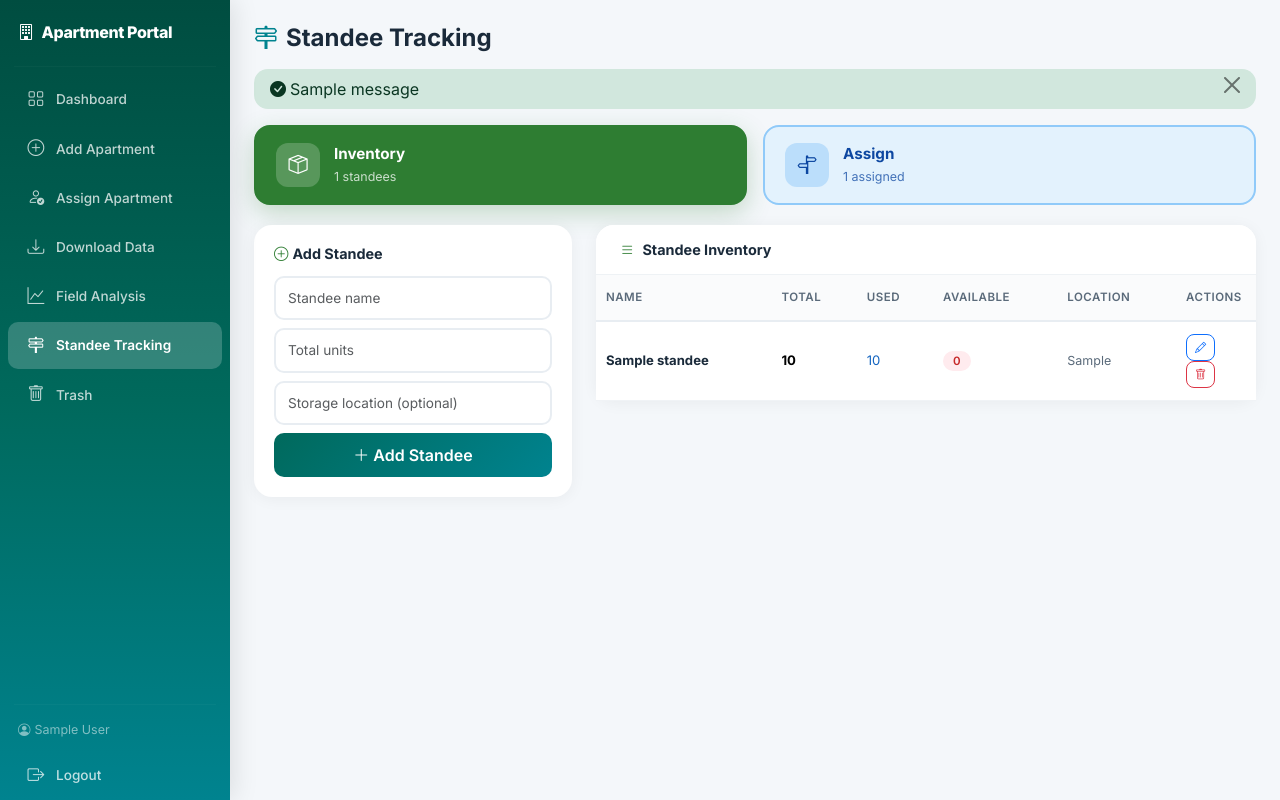
After one commit to iztri/partment-portal, a Flask app: page /marketing/standees in a window 1280 px wide. The commit adds this page. Run offline with Flask 3, Linux system fonts and the light colour scheme; the visitor is signed in with stand-in values (Sample User, id 1); tables that the repository leaves empty hold one stand-in row (values such as "Sample post"); one stand-in notice (Sample message) is shown.

Commit message:
Standee tracking: inventory mgmt, assign to apartments, usage tracking

```diff
--- a/app.py
+++ b/app.py
@@ -157,9 +157,82 @@ def field_analysis():
         USERS=USERS,
         active="field_analysis",
     )
-    db.assign_apartments(apartment_ids, assigned_to, assigned_date, notes_for_field)
-    flash(f"Reassigned {len(apartment_ids)} apartment(s) to {assigned_to} ✓", "success")
-    return redirect(url_for("marketing_assign"))
+
+
+@app.route("/marketing/standees")
+@login_required
+@role_required("marketing")
+def marketing_standees():
+    standees = db.get_standees()
+    assignments = db.get_assignments()
+    apartments = db.get_all_apartments()
+    usage = {s["id"]: db.get_standee_usage(s["id"]) for s in standees}
+    return render_template(
+        "marketing_standees.html",
+        standees=standees,
+        assignments=assignments,
+        apartments=apartments,
+        usage=usage,
+        active="standees",
+    )
+
+
+@app.route("/marketing/standees/add", methods=["POST"])
+@login_required
+@role_required("marketing")
+def add_standee():
+    name = request.form.get("name", "").strip()
+    total = request.form.get("total_units", "0").strip()
+    loc = request.form.get("storage_location", "").strip()
+    if not name:
+        flash("Standee name is required", "danger")
+        return redirect(url_for("marketing_standees"))
+    result = db.add_standee(name, total, loc)
+    if result is None:
+        flash(f"Standee '{name}' already exists", "danger")
+    else:
+        flash(f"Standee '{name}' added ✓", "success")
+    return redirect(url_for("marketing_standees"))
+
+
+@app.route("/marketing/standees/edit/<int:standee_id>", methods=["POST"])
+@login_required
+@role_required("marketing")
+def edit_standee(standee_id):
+    name = request.form.get("name", "").strip()
+    total = request.form.get("total_units", "0").strip()
+    loc = request.form.get("storage_location", "").strip()
+    if name:
+        db.update_standee(standee_id, name=name, total_units=total, storage_location=loc)
+        flash("Standee updated ✓", "success")
+    return redirect(url_for("marketing_standees"))
+
+
+@app.route("/marketing/standees/delete/<int:standee_id>", methods=["POST"])
+@login_required
+@role_required("marketing")
+def delete_standee(standee_id):
+    db.delete_standee(standee_id)
+    flash("Standee deleted", "success")
+    return redirect(url_for("marketing_standees"))
+
+
+@app.route("/marketing/standees/assign", methods=["POST"])
+@login_required
+@role_required("marketing")
+def assign_standee():
+    standee_id = request.form.get("standee_id", "").strip()
+    apartment_id = request.form.get("apartment_id", "").strip()
+    start_date = request.form.get("start_date", "").strip()
+    end_date = request.form.get("end_date", "").strip()
+    quantity = request.form.get("quantity", "0").strip()
+    notes = request.form.get("notes", "").strip()
+    if not all([standee_id, apartment_id, start_date, end_date, quantity]):
+        flash("All fields except notes are required", "danger")
+        return redirect(url_for("marketing_standees"))
+    db.assign_standee(standee_id, apartment_id, start_date, end_date, quantity, notes)
+    flash("Standee assigned ✓", "success")
+    return redirect(url_for("marketing_standees"))
 
 
 @app.route("/marketing/download-page")
--- a/templates/marketing_sidebar.html
+++ b/templates/marketing_sidebar.html
@@ -17,6 +17,9 @@
   </a>
   <a href="/marketing/field-analysis" class="sidebar-link {{ 'active' if active == 'field_analysis' }}">
     <i class="bi bi-graph-up"></i><span>Field Analysis</span>
+  </a>
+  <a href="/marketing/standees" class="sidebar-link {{ 'active' if active == 'standees' }}">
+    <i class="bi bi-signpost-2"></i><span>Standee Tracking</span>
   </a>
   {% if session.user == 'gowtham' %}
   <a href="/marketing/trash" class="sidebar-link {{ 'active' if active == 'trash' }}">
--- /dev/null
+++ b/templates/marketing_standees.html
@@ -0,0 +1,229 @@
+<!DOCTYPE html>
+<html lang="en"><head>
+<meta charset="UTF-8">
+<meta name="viewport" content="width=device-width, initial-scale=1.0">
+<title>Standees — Apartment Portal</title>
+<link href="https://fonts.googleapis.com/css2?family=Inter:wght@300;400;500;600;700;800&display=swap" rel="stylesheet">
+<link href="https://cdn.jsdelivr.net/npm/bootstrap@5.3.2/dist/css/bootstrap.min.css" rel="stylesheet">
+<link href="https://cdn.jsdelivr.net/npm/bootstrap-icons@1.11.3/font/bootstrap-icons.css" rel="stylesheet">
+<style>
+*{font-family:'Inter',-apple-system,sans-serif;}
+body{background:#f4f7fa;margin-left:230px;padding:24px;}
+@media(max-width:768px){body{margin-left:56px;padding:12px;}}
+.card{border-radius:18px;border:none;box-shadow:0 2px 16px rgba(0,0,0,.05);}
+.table th{font-weight:600;color:#5a6a7a;font-size:.72rem;text-transform:uppercase;letter-spacing:.5px;border-bottom:2px solid #e8edf2;padding:14px 10px;background:#fafbfc;}
+.table td{font-size:.82rem;vertical-align:middle;padding:12px 10px;border-bottom:1px solid #f0f3f6;}
+.tab-boxes{display:flex;gap:16px;margin-bottom:20px;}
+.tab-card{flex:1;padding:16px 20px;border-radius:16px;cursor:pointer;transition:all .25s;border:2.5px solid transparent;display:flex;align-items:center;gap:14px;}
+.tab-card .tab-icon{width:44px;height:44px;border-radius:12px;display:flex;align-items:center;justify-content:center;font-size:1.2rem;flex-shrink:0;}
+.tab-card .tab-label{font-weight:700;font-size:.95rem;}
+.tab-card .tab-sub{font-size:.78rem;opacity:.75;margin-top:2px;}
+.tab-card.inventory{background:#e8f5e9;border-color:#a5d6a7;color:#1b5e20;}
+.tab-card.inventory .tab-icon{background:#c8e6c9;color:#1b5e20;}
+.tab-card.inventory.active{background:#2e7d32;border-color:#2e7d32;color:#fff;box-shadow:0 8px 24px rgba(46,125,50,.25);}
+.tab-card.inventory.active .tab-icon{background:rgba(255,255,255,.2);color:#fff;}
+.tab-card.assign{background:#e3f2fd;border-color:#90caf9;color:#0d47a1;}
+.tab-card.assign .tab-icon{background:#bbdefb;color:#0d47a1;}
+.tab-card.assign.active{background:#1565c0;border-color:#1565c0;color:#fff;box-shadow:0 8px 24px rgba(21,101,192,.25);}
+.tab-card.assign.active .tab-icon{background:rgba(255,255,255,.2);color:#fff;}
+.tab-pane{display:none;}
+.tab-pane.active{display:block;animation:fadeUp .3s ease-out;}
+@keyframes fadeUp{from{opacity:0;transform:translateY(12px)}to{opacity:1;transform:translateY(0)}}
+.form-section{background:white;border-radius:18px;padding:20px;box-shadow:0 2px 16px rgba(0,0,0,.05);}
+.form-control,.form-select{border-radius:10px;padding:10px 12px;border:2px solid #e8edf2;font-size:.85rem;}
+.form-control:focus,.form-select:focus{border-color:#00838f;box-shadow:0 0 0 4px rgba(0,131,143,.1);}
+.btn-primary{background:linear-gradient(135deg,#00695c,#00838f);border:none;border-radius:10px;padding:10px 18px;font-weight:600;}
+.btn-primary:hover{transform:translateY(-2px);box-shadow:0 8px 24px rgba(0,105,92,.3);}
+.alert{border-radius:14px;border:none;}
+.avail-badge{font-size:.72rem;padding:3px 10px;border-radius:20px;font-weight:600;}
+.avail-yes{background:#e8f5e9;color:#2e7d32;}
+.avail-no{background:#ffebee;color:#c62828;}
+</style>
+</head><body>
+{% include 'marketing_sidebar.html' %}
+<div class="container-fluid p-0">
+  <h4 style="font-weight:700;color:#1a2a3a;margin-bottom:16px;">
+    <i class="bi bi-signpost-2 me-2" style="color:#00838f;"></i>Standee Tracking
+  </h4>
+  {% with msgs = get_flashed_messages(with_categories=true) %}
+    {% if msgs %}{% for cat,msg in msgs %}
+    <div class="alert alert-{{ cat }} alert-dismissible fade show py-2" role="alert">
+      <i class="bi bi-{{ 'check-circle-fill' if cat=='success' else 'exclamation-circle-fill' }} me-1"></i>{{ msg }}
+      <button type="button" class="btn-close py-2" data-bs-dismiss="alert"></button>
+    </div>
+    {% endfor %}{% endif %}
+  {% endwith %}
+
+  <div class="tab-boxes">
+    <div class="tab-card inventory active" data-tab="inventory" onclick="switchTab(this)">
+      <div class="tab-icon"><i class="bi bi-box-seam"></i></div>
+      <div><div class="tab-label">Inventory</div><div class="tab-sub">{{ standees|length }} standees</div></div>
+    </div>
+    <div class="tab-card assign" data-tab="assign" onclick="switchTab(this)">
+      <div class="tab-icon"><i class="bi bi-signpost-split"></i></div>
+      <div><div class="tab-label">Assign</div><div class="tab-sub">{{ assignments|length }} assigned</div></div>
+    </div>
+  </div>
+
+  {# ── TAB 1: INVENTORY ── #}
+  <div class="tab-pane active" id="tab-inventory">
+    <div class="row g-4">
+      <div class="col-lg-4">
+        <div class="form-section">
+          <h6 style="font-weight:700;font-size:.9rem;color:#1a2a3a;margin-bottom:14px;"><i class="bi bi-plus-circle me-1" style="color:#2e7d32;"></i>Add Standee</h6>
+          <form method="post" action="/marketing/standees/add">
+            <div class="mb-2"><input type="text" name="name" class="form-control" placeholder="Standee name" required></div>
+            <div class="mb-2"><input type="number" name="total_units" class="form-control" min="0" placeholder="Total units" required></div>
+            <div class="mb-2"><input type="text" name="storage_location" class="form-control" placeholder="Storage location (optional)"></div>
+            <button type="submit" class="btn btn-primary w-100"><i class="bi bi-plus-lg me-1"></i>Add Standee</button>
+          </form>
+        </div>
+      </div>
+      <div class="col-lg-8">
+        <div class="card">
+          <div class="card-header bg-white py-3 px-4" style="border-radius:18px 18px 0 0;border-bottom:1px solid #eef2f5;">
+            <h5 class="mb-0" style="font-weight:700;font-size:.9rem;color:#1a2a3a;"><i class="bi bi-list me-2" style="color:#2e7d32;"></i>Standee Inventory</h5>
+          </div>
+          <div class="card-body p-0">
+            <table class="table table-hover mb-0">
+              <thead><tr>
+                <th>Name</th><th>Total</th><th>Used</th><th>Available</th><th>Location</th><th style="width:80px;">Actions</th>
+              </tr></thead>
+              <tbody>
+                {% for s in standees %}
+                {% set used = usage.get(s.id, 0) %}
+                {% set avail = s.total_units - used %}
+                <tr>
+                  <td><strong style="color:#1a2a3a;">{{ s.name }}</strong></td>
+                  <td class="fw-bold">{{ s.total_units }}</td>
+                  <td style="color:#1565c0;">{{ used }}</td>
+                  <td><span class="avail-badge {{ 'avail-yes' if avail>0 else 'avail-no' }}">{{ avail }}</span></td>
+                  <td style="font-size:.78rem;color:#5a6a7a;">{{ s.storage_location or '—' }}</td>
+                  <td>
+                    <button class="btn btn-sm btn-outline-primary py-1 px-2" style="border-radius:8px;font-size:.7rem;" data-bs-toggle="modal" data-bs-target="#editStandee{{ s.id }}"><i class="bi bi-pencil"></i></button>
+                    <form method="post" action="/marketing/standees/delete/{{ s.id }}" style="display:inline;" onsubmit="return confirm('Delete {{ s.name }}? This will also remove all assignments.')">
+                      <button class="btn btn-sm btn-outline-danger py-1 px-2" style="border-radius:8px;font-size:.7rem;"><i class="bi bi-trash"></i></button>
+                    </form>
+                  </td>
+                </tr>
+                {% endfor %}
+              </tbody>
+            </table>
+          </div>
+        </div>
+      </div>
+    </div>
+  </div>
+
+  {# ── TAB 2: ASSIGN ── #}
+  <div class="tab-pane" id="tab-assign">
+    <div class="row g-4">
+      <div class="col-lg-5">
+        <div class="form-section">
+          <h6 style="font-weight:700;font-size:.9rem;color:#1a2a3a;margin-bottom:14px;"><i class="bi bi-signpost-split me-1" style="color:#1565c0;"></i>Assign Standee</h6>
+          <form method="post" action="/marketing/standees/assign">
+            <div class="mb-2">
+              <label class="form-label small fw-semibold">Apartment</label>
+              <select name="apartment_id" class="form-select" required>
+                <option value="">— Select Apartment —</option>
+                {% for a in apartments %}<option value="{{ a['Apartment ID'] }}">{{ a['Apartment Name'] }} ({{ a['Hub Name'] }})</option>{% endfor %}
+              </select>
+            </div>
+            <div class="mb-2">
+              <label class="form-label small fw-semibold">Standee</label>
+              <select name="standee_id" class="form-select" required>
+                <option value="">— Select Standee —</option>
+                {% for s in standees %}<option value="{{ s.id }}">{{ s.name }} ({{ s.total_units - usage.get(s.id, 0) }} avail)</option>{% endfor %}
+              </select>
+            </div>
+            <div class="row g-2 mb-2">
+              <div class="col-6">
+                <label class="form-label small fw-semibold">Start Date</label>
+                <input type="date" name="start_date" class="form-control" required>
+              </div>
+              <div class="col-6">
+                <label class="form-label small fw-semibold">End Date</label>
+                <input type="date" name="end_date" class="form-control" required>
+              </div>
+            </div>
+            <div class="row g-2 mb-2">
+              <div class="col-6">
+                <label class="form-label small fw-semibold">Quantity</label>
+                <input type="number" name="quantity" class="form-control" min="1" required>
+              </div>
+              <div class="col-6">
+                <label class="form-label small fw-semibold">Notes (optional)</label>
+                <input type="text" name="notes" class="form-control" placeholder="e.g. Main entrance">
+              </div>
+            </div>
+            <button type="submit" class="btn btn-primary w-100"><i class="bi bi-send me-1"></i>Assign</button>
+          </form>
+        </div>
+      </div>
+      <div class="col-lg-7">
+        <div class="card">
+          <div class="card-header bg-white py-3 px-4" style="border-radius:18px 18px 0 0;border-bottom:1px solid #eef2f5;">
+            <h5 class="mb-0" style="font-weight:700;font-size:.9rem;color:#1a2a3a;"><i class="bi bi-table me-2" style="color:#1565c0;"></i>Current Assignments</h5>
+          </div>
+          <div class="card-body p-0" style="max-height:450px;overflow-y:auto;">
+            <table class="table table-hover mb-0">
+              <thead><tr>
+                <th>Apartment</th><th>Standee</th><th>Qty</th><th>Start</th><th>End</th><th>Notes</th>
+              </tr></thead>
+              <tbody>
+                {% for a in assignments %}
+                <tr>
+                  <td><strong style="color:#1a2a3a;font-size:.78rem;">{{ a.apartment_name }}</strong></td>
+                  <td><span style="font-size:.78rem;">{{ a.standee_name }}</span></td>
+                  <td class="fw-bold">{{ a.quantity }}</td>
+                  <td style="font-size:.75rem;">{{ a.start_date }}</td>
+                  <td style="font-size:.75rem;">{{ a.end_date }}</td>
+                  <td style="font-size:.72rem;color:#5a6a7a;">{{ a.notes or '—' }}</td>
+                </tr>
+                {% else %}
+                <tr><td colspan="6" class="text-center text-muted py-4">No assignments yet</td></tr>
+                {% endfor %}
+              </tbody>
+            </table>
+          </div>
+        </div>
+      </div>
+    </div>
+  </div>
+</div>
+
+{# Edit Standee Modals #}
+{% for s in standees %}
+<div class="modal fade" id="editStandee{{ s.id }}" tabindex="-1">
+  <div class="modal-dialog modal-dialog-centered modal-sm">
+    <div class="modal-content" style="border-radius:18px;">
+      <form method="post" action="/marketing/standees/edit/{{ s.id }}">
+        <div class="modal-header" style="border-bottom:1px solid #eef2f5;">
+          <h6 class="modal-title fw-bold"><i class="bi bi-pencil me-1" style="color:#2e7d32;"></i>Edit Standee</h6>
+          <button type="button" class="btn-close" data-bs-dismiss="modal"></button>
+        </div>
+        <div class="modal-body">
+          <div class="mb-2"><label class="form-label small fw-semibold">Name</label><input type="text" name="name" class="form-control" value="{{ s.name }}"></div>
+          <div class="mb-2"><label class="form-label small fw-semibold">Total Units</label><input type="number" name="total_units" class="form-control" value="{{ s.total_units }}" min="0"></div>
+          <div class="mb-2"><label class="form-label small fw-semibold">Storage Location</label><input type="text" name="storage_location" class="form-control" value="{{ s.storage_location }}"></div>
+        </div>
+        <div class="modal-footer" style="border-top:1px solid #eef2f5;">
+          <button type="button" class="btn btn-outline-secondary btn-sm" data-bs-dismiss="modal" style="border-radius:8px;">Cancel</button>
+          <button type="submit" class="btn btn-primary btn-sm">Save</button>
+        </div>
+      </form>
+    </div>
+  </div>
+</div>
+{% endfor %}
+
+<script src="https://cdn.jsdelivr.net/npm/bootstrap@5.3.2/dist/js/bootstrap.bundle.min.js"></script>
+<script>
+function switchTab(el){
+  document.querySelectorAll('.tab-card').forEach(c=>c.classList.remove('active'));
+  document.querySelectorAll('.tab-pane').forEach(p=>p.classList.remove('active'));
+  el.classList.add('active');
+  document.getElementById('tab-'+el.dataset.tab).classList.add('active');
+}
+</script>
+</body></html>
```
Also changed, not shown: sheets_db.py (+175 -0 lines).
